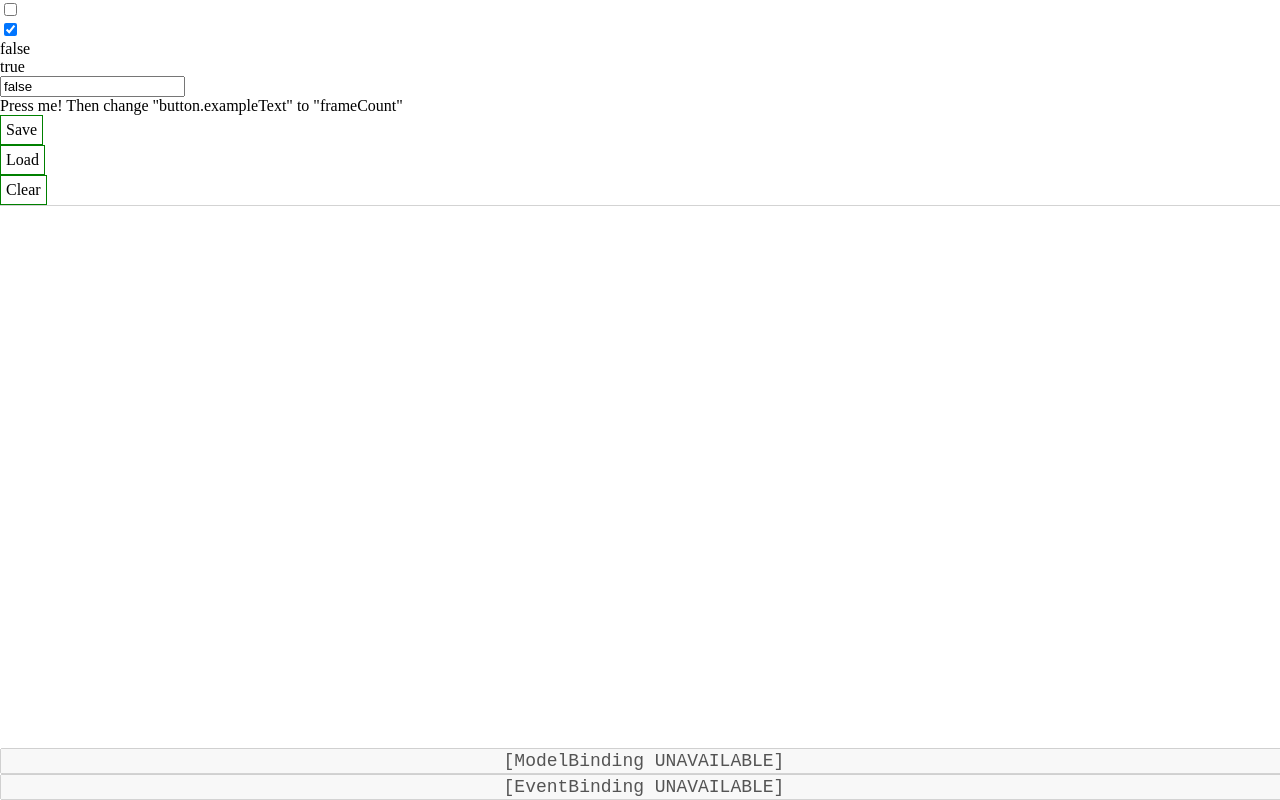
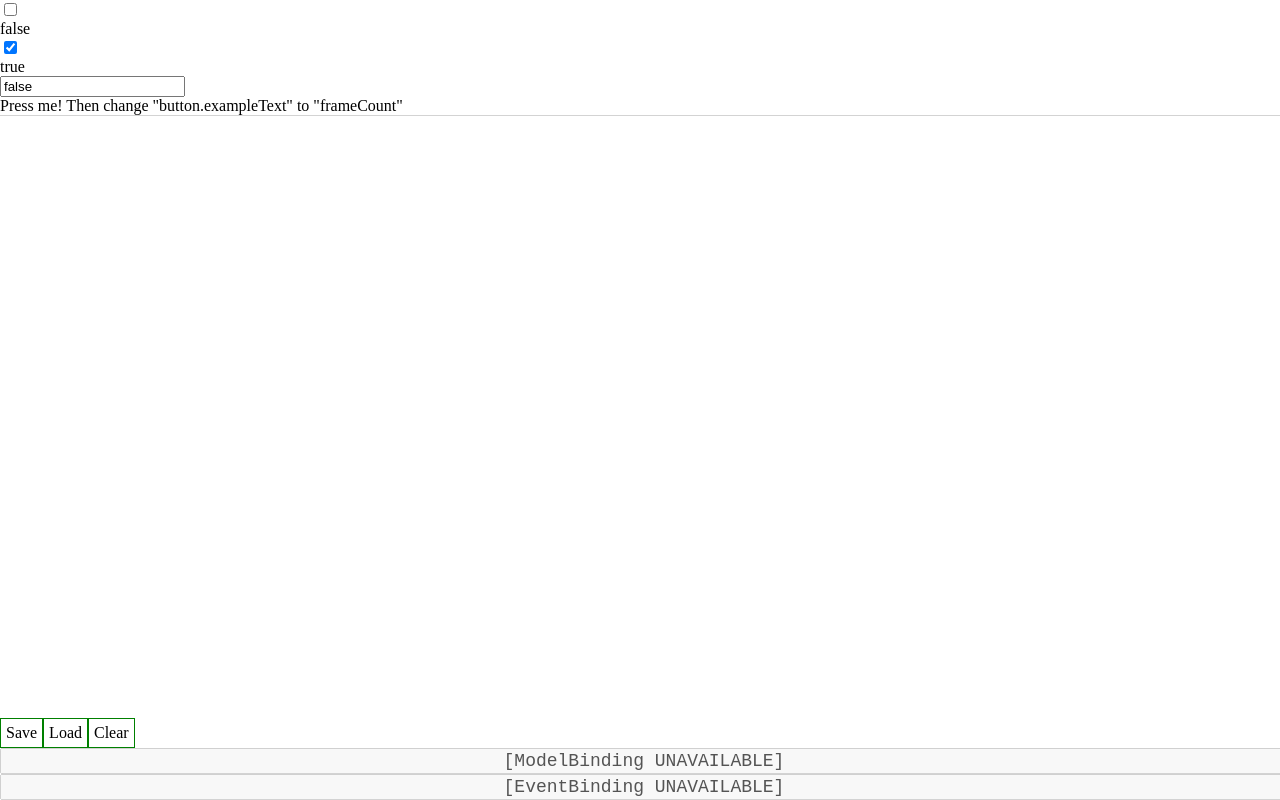
Before and after one commit to RikardLegge/view-model-mapper, a plain HTML site: page index.html in a window 1280 px wide. Drawn offline with Linux system fonts and the light colour scheme.

Commit message:
Add view index to improve layout stability

```diff
--- a/script/main.js
+++ b/script/main.js
@@ -46,34 +46,37 @@ const defaultPresistedState = {
     }
   ],
   views: [
-    {id: 11, path: ['default', 'root']},
-    {id: 12, path: ['default', 'group'], parentView: {id:11, port: 0}},
-    {id: 13, path: ['default', 'group'], parentView: {id:11, port: 0}, properties:{name:'log'}},
+    {id: 11, index: 0, path: ['default', 'root']},
 
-    {id: 20, path: ['default','checkbox'], modelBinding: {id:2, path: 'pressed'}, parentView: {id:12, port: 0}},
-    {id: 21, path: ['default', 'checkbox'], modelBinding: {id:2, path: 'pressed', middlewere: {path:['helloworld', 'invert']}}, parentView: {id:12, port: 0}},
-    {id: 22, path: ['default', 'label'], modelBinding: {id:2, path: 'pressed'}, parentView: {id:12, port: 0}},
-    {id: 23, path: ['default', 'label'], modelBinding: {id:2, path: 'pressed', middlewere: {path:['helloworld', 'invert']}}, parentView: {id:12, port: 0}},
-    {id: 24, path: ['default', 'text'], modelBinding: {id:2, path: 'pressed'}, parentView: {id:12, port: 0}},
 
-    {id: 25, path: ['default', 'label'], modelBinding: {id:2, path: 'exampleText'}, parentView: {id:12, port: 0}},
+    {id: 13, index: 1, path: ['default', 'group'], parentView: {id:11, port: 0}, properties:{name:'log'}},
+    {id: 26, index: 0, path: ['default', 'label'], modelBinding: {id:1, path: 'log', middlewere: {path:['helloworld', 'wrapLines']}}, parentView: {id:13, port: 0}, properties: {name: 'callstack'}},
 
-    {id: 26, path: ['default', 'label'], modelBinding: {id:1, path: 'log', middlewere: {path:['helloworld', 'wrapLines']}}, parentView: {id:13, port: 0}, properties: {name: 'callstack'}},
 
-    {id: 32, path: ['default', 'button'], eventBinding: {id: 2, signal: 'signal1', signalHandler: {path:['helloworld', 'saveView']}}, parentView: {id:12, port: 0} },
-    {id: 33, path: ['default', 'label'], modelBinding: {id:4, path: 'save'}, parentView: {id:32, port: 0}},
+    {id: 12, index: 0, path: ['default', 'group'], parentView: {id:11, port: 0}},
 
-    {id: 34, path: ['default', 'button'], eventBinding: {id: 2, signal: 'signal1', signalHandler: {path:['helloworld', 'loadView']}}, parentView: {id:12, port: 0} },
-    {id: 35, path: ['default', 'label'], modelBinding: {id:4, path: 'load'}, parentView: {id:34, port: 0}},
+    {id: 20, index: 0, path: ['default','checkbox'], modelBinding: {id:2, path: 'pressed'}, parentView: {id:12, port: 0}},
+    {id: 21, index: 2, path: ['default', 'checkbox'], modelBinding: {id:2, path: 'pressed', middlewere: {path:['helloworld', 'invert']}}, parentView: {id:12, port: 0}},
+    {id: 22, index: 1, path: ['default', 'label'], modelBinding: {id:2, path: 'pressed'}, parentView: {id:12, port: 0}},
+    {id: 23, index: 3, path: ['default', 'label'], modelBinding: {id:2, path: 'pressed', middlewere: {path:['helloworld', 'invert']}}, parentView: {id:12, port: 0}},
+    {id: 24, index: 4, path: ['default', 'text'], modelBinding: {id:2, path: 'pressed'}, parentView: {id:12, port: 0}},
 
-    {id: 36, path: ['default', 'button'], eventBinding: {id: 2, signal: 'signal1', signalHandler: {path:['helloworld', 'clearView']}}, parentView: {id:12, port: 0} },
-    {id: 37, path: ['default', 'label'], modelBinding: {id:4, path: 'clear'}, parentView: {id:36, port: 0}},
+    {id: 25, index: 5, path: ['default', 'label'], modelBinding: {id:2, path: 'exampleText'}, parentView: {id:12, port: 0}},
 
-    {id: 28, path: ['default', 'group'], parentView: {id:11, port: 0}, properties: { name: 'bindingEditor' }},
+    {id: 28, index: 2, path: ['default', 'group'], parentView: {id:11, port: 0}, properties: { name: 'bindingEditor' }},
 
-    {id: 29, path: ['default', 'label'], modelBinding: {id:3, path: 'suggestions', middlewere: {path:['helloworld', 'wrapLines']}}, parentView: {id:28, port: 0}, properties: {name: 'bindingEditor'}},
-    {id: 30, path: ['default', 'text'], modelBinding: {id:3, path: 'modelText', middlewere:{path:['helloworld','rewriteNullModelText']}}, parentView: {id:28, port: 0}, properties: {name: 'bindingEditor'}},
-    {id: 31, path: ['default', 'text'], modelBinding: {id:3, path: 'eventText', middlewere:{path:['helloworld','rewriteNullEventText']}}, parentView: {id:28, port: 0}, properties: {name: 'bindingEditor'}},
+    {id: 32, index: 0, path: ['default', 'button'], eventBinding: {id: 2, signal: 'signal1', signalHandler: {path:['helloworld', 'saveView']}}, parentView: {id:28, port: 0} },
+    {id: 33, index: 0,path: ['default', 'label'], modelBinding: {id:4, path: 'save'}, parentView: {id:32, port: 0}},
+
+    {id: 34, index: 1, path: ['default', 'button'], eventBinding: {id: 2, signal: 'signal1', signalHandler: {path:['helloworld', 'loadView']}}, parentView: {id:28, port: 0} },
+    {id: 35, index: 0,path: ['default', 'label'], modelBinding: {id:4, path: 'load'}, parentView: {id:34, port: 0}},
+
+    {id: 36, index: 2, path: ['default', 'button'], eventBinding: {id: 2, signal: 'signal1', signalHandler: {path:['helloworld', 'clearView']}}, parentView: {id:28, port: 0} },
+    {id: 37, index: 0,path: ['default', 'label'], modelBinding: {id:4, path: 'clear'}, parentView: {id:36, port: 0}},
+
+    {id: 29, index: 3, path: ['default', 'label'], modelBinding: {id:3, path: 'suggestions', middlewere: {path:['helloworld', 'wrapLines']}}, parentView: {id:28, port: 0}, properties: {name: 'bindingEditor'}},
+    {id: 30, index: 4, path: ['default', 'text'], modelBinding: {id:3, path: 'modelText', middlewere:{path:['helloworld','rewriteNullModelText']}}, parentView: {id:28, port: 0}, properties: {name: 'bindingEditor'}},
+    {id: 31, index: 5, path: ['default', 'text'], modelBinding: {id:3, path: 'eventText', middlewere:{path:['helloworld','rewriteNullEventText']}}, parentView: {id:28, port: 0}, properties: {name: 'bindingEditor'}},
   ],
 
   viewMutators: [
@@ -214,7 +217,7 @@ class StateParser {
     const views = {};
     const unattachedViews = [];
 
-    obj.forEach(({path, properties={}, id,
+    obj.sort((a, b)=>a.index - b.index).forEach(({path, properties={}, id,
       modelBinding: modelBindingDef,
       eventBinding: eventBindingDef,
       parentView: parentViewDef
@@ -314,6 +317,8 @@ class StateSerializer {
 
   serializeViews(obj, models) {
     return obj.views.map(({id, registryPath, view, properties, eventBindingDef, modelBindingDef})=>{
+      const element = view.getElement();
+      const index = [...element.parentNode.children].indexOf(element);
 
       let modelBinding;
       const modelBindingInstance = view.getModelBinding();
@@ -343,7 +348,7 @@ class StateSerializer {
         parentView = {id, port};
       }
 
-      return {id, path: registryPath, modelBinding, eventBinding, parentView, properties};
+      return {id, index, path: registryPath, modelBinding, eventBinding, parentView, properties};
     });
   }
 }
--- a/style/main.sass
+++ b/style/main.sass
@@ -11,6 +11,7 @@ html, body
 
   &Button
     &__container
+      display: inline-block
       user-select: none
 
     &__content
@@ -18,7 +19,8 @@ html, body
       border: 1px solid green
 
     &__hitbox:active &__content
-      background: red
+      background: green
+      color: white
 
 .bindingEditor
   &Group
```
Also changed, not shown: style/main.css.
